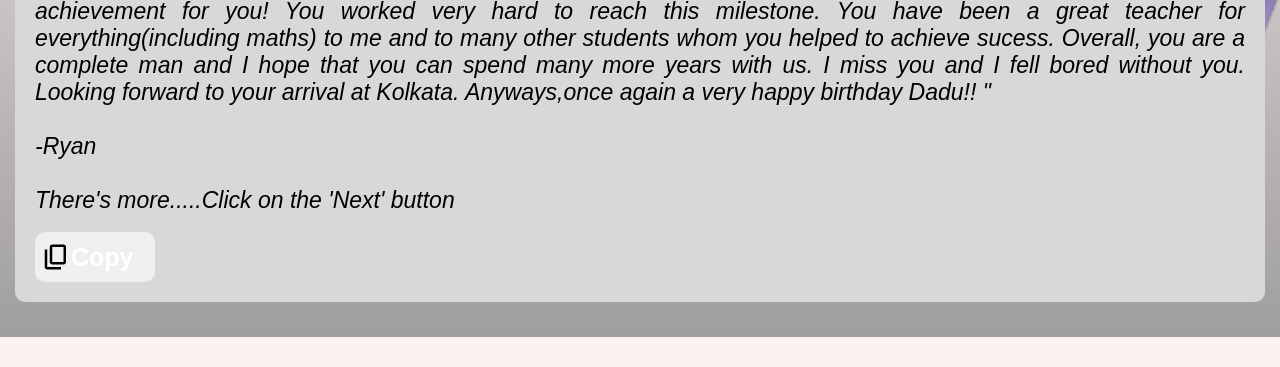
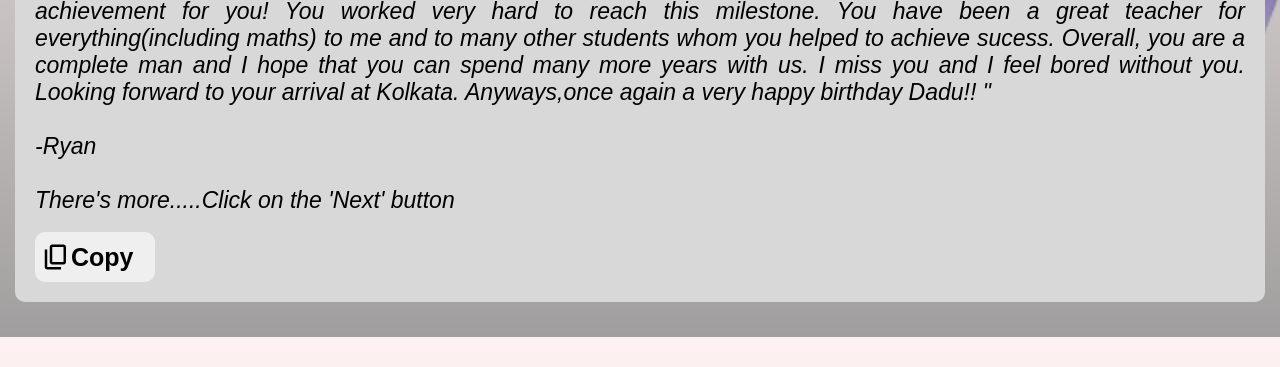
Before and after one commit to SarthakRaymondal/Dadu-s-bday-2, a plain HTML site: page index.html in a window 1280 px wide. Both pictures are taken after a click on the button "Next". Shown: the part 433-800 px from the top of the page. Drawn offline with Linux system fonts and the light colour scheme; a web font is replaced by a local one.

```diff
--- a/index.html
+++ b/index.html
@@ -64,7 +64,7 @@
         transition: 0.5s;
         display: flex;
         align-items: center;
-        color:white;
+        color:black;
 
     }
     .button_style2:hover {
@@ -173,7 +173,7 @@
     <div style="margin-left: 15px;text-align: justify;margin-right: 15px;background: rgb(216, 216, 216);border-radius: 10px;"><div style="margin-left: 20px;margin-right: 20px;padding-top: 10px;padding-bottom: 20px;"><p style="margin-bottom: 0px;font-size: 40px;font-weight: 800;margin-top: 10px;">Welcome,</p><br><a style="font-size: 23px;font-weight: 400;">Hey Dadu , Happy Birthday!!! Today i've wrote a birthday message for you. I cant wait to show it to you! And also I've some interesting things to show you too!<br><br>Start by clicking the 'Next' button above ⬆️</a></div></div>
 </div>
 <div class="box2" id="box-2">
-    <div style="margin-left: 15px;text-align: justify;margin-right: 15px;background: rgb(216, 216, 216);border-radius: 10px;"><div style="margin-left: 20px;margin-right: 20px;padding-top: 10px;padding-bottom: 20px;"><p style="margin-bottom: 0px;font-size: 40px;font-weight: 800;margin-top: 10px;">Dear dadu,</p><br><a style="font-size: 23px;font-weight: 400;font-style: italic;">"Happy birthday! I hope that you are having a great day at Qatar. This year you turned <b>82</b> and this is such a huge achievement for you! You worked very hard to reach this milestone. You have been a great teacher for everything(including maths) to me and to many other students whom you helped to achieve sucess. Overall, you are a complete man and I hope that you can spend many more years with us. I miss you and I fell bored without you. Looking forward to your arrival at Kolkata. Anyways,once again a very happy birthday Dadu!! "<br><br>-Ryan<br><br>There's more.....Click on the 'Next' button</a><br><br><button class="button_style2 font1" onclick="copy1()"><img src="copy1.svg" height="30">Copy</button></div></div>
+    <div style="margin-left: 15px;text-align: justify;margin-right: 15px;background: rgb(216, 216, 216);border-radius: 10px;"><div style="margin-left: 20px;margin-right: 20px;padding-top: 10px;padding-bottom: 20px;"><p style="margin-bottom: 0px;font-size: 40px;font-weight: 800;margin-top: 10px;">Dear dadu,</p><br><a style="font-size: 23px;font-weight: 400;font-style: italic;">"Happy birthday! I hope that you are having a great day at Qatar. This year you turned <b>82</b> and this is such a huge achievement for you! You worked very hard to reach this milestone. You have been a great teacher for everything(including maths) to me and to many other students whom you helped to achieve sucess. Overall, you are a complete man and I hope that you can spend many more years with us. I miss you and I feel bored without you. Looking forward to your arrival at Kolkata. Anyways,once again a very happy birthday Dadu!! "<br><br>-Ryan<br><br>There's more.....Click on the 'Next' button</a><br><br><button class="button_style2 font1" onclick="copy1()"><img src="copy1.svg" height="30">Copy</button></div></div>
 </div>
 <div class="box3" id="box-3">
     <p style="text-align: center;font-weight: 700;font-size: 40px;">Looking back...</p>
@@ -194,7 +194,7 @@
   <source src="vid1.mp4" type="video/mp4">
 Your browser does not support the video tag.
 </video>-->
-<input value="Happy birthday! I hope that you are having a great day at Qatar. This year you turned 82 and this is such a huge achievement for you! You worked very hard to reach this milestone. You have been a great teacher for everything(including maths) to me and to many other students whom you helped to achieve sucess. Overall, you are a complete man and I hope that you can spend many more years with us. I miss you and I fell bored without you. Looking forward to your arrival at Kolkata. Anyways,once again a very happy birthday Dadu!!" type="text" id="message1" style="display: none;">
+<input value="Happy birthday! I hope that you are having a great day at Qatar. This year you turned 82 and this is such a huge achievement for you! You worked very hard to reach this milestone. You have been a great teacher for everything(including maths) to me and to many other students whom you helped to achieve sucess. Overall, you are a complete man and I hope that you can spend many more years with us. I miss you and I feel bored without you. Looking forward to your arrival at Kolkata. Anyways,once again a very happy birthday Dadu!!" type="text" id="message1" style="display: none;">
 <script>
 
 
```
